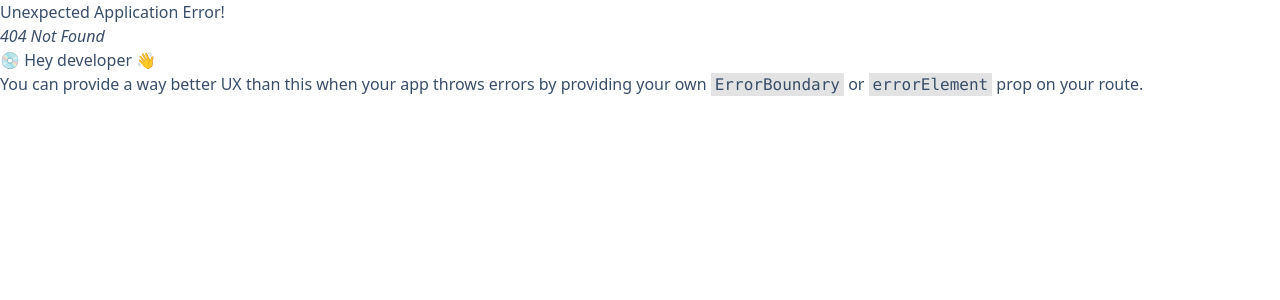
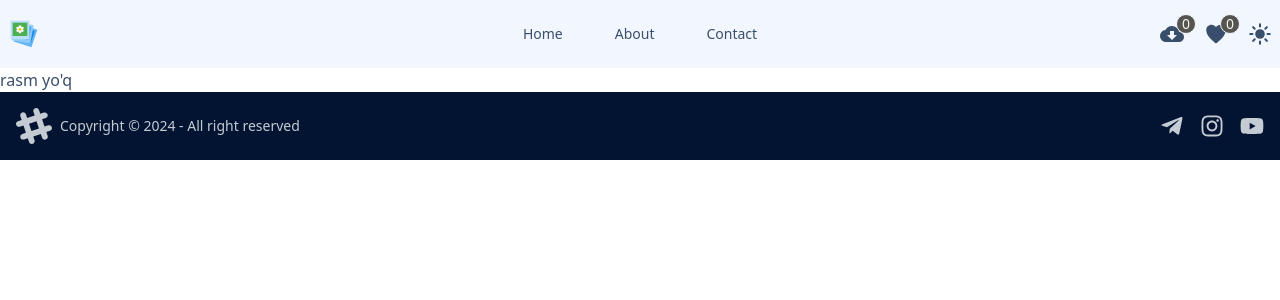
Before and after one commit to javohir-tech/unsplash-, a React (Vite) app: page /downloadImages in a window 1280 px wide. Before the commit this address had no page. Shown: the top 300 px of the page. Built offline with nearby package versions, Linux system fonts and the light colour scheme.

Commit message:
dowloadpage is create and update

```diff
--- /dev/null
+++ b/src/Components/Footer.jsx
@@ -0,0 +1,37 @@
+//icons
+import { FaTelegramPlane } from "react-icons/fa";
+import { FaInstagram, FaYoutube } from "react-icons/fa6";
+
+export default function Footer() {
+    return (
+        <div className='bg-neutral '>
+            <footer className="footer container text-neutral-content items-center p-4">
+                <aside className="grid-flow-col items-center">
+                    <svg
+                        width="36"
+                        height="36"
+                        viewBox="0 0 24 24"
+                        xmlns="http://www.w3.org/2000/svg"
+                        fillRule="evenodd"
+                        clipRule="evenodd"
+                        className="fill-current">
+                        <path
+                            d="M22.672 15.226l-2.432.811.841 2.515c.33 1.019-.209 2.127-1.23 2.456-1.15.325-2.148-.321-2.463-1.226l-.84-2.518-5.013 1.677.84 2.517c.391 1.203-.434 2.542-1.831 2.542-.88 0-1.601-.564-1.86-1.314l-.842-2.516-2.431.809c-1.135.328-2.145-.317-2.463-1.229-.329-1.018.211-2.127 1.231-2.456l2.432-.809-1.621-4.823-2.432.808c-1.355.384-2.558-.59-2.558-1.839 0-.817.509-1.582 1.327-1.846l2.433-.809-.842-2.515c-.33-1.02.211-2.129 1.232-2.458 1.02-.329 2.13.209 2.461 1.229l.842 2.515 5.011-1.677-.839-2.517c-.403-1.238.484-2.553 1.843-2.553.819 0 1.585.509 1.85 1.326l.841 2.517 2.431-.81c1.02-.33 2.131.211 2.461 1.229.332 1.018-.21 2.126-1.23 2.456l-2.433.809 1.622 4.823 2.433-.809c1.242-.401 2.557.484 2.557 1.838 0 .819-.51 1.583-1.328 1.847m-8.992-6.428l-5.01 1.675 1.619 4.828 5.011-1.674-1.62-4.829z"></path>
+                    </svg>
+                    <p>Copyright © {new Date().getFullYear()} - All right reserved</p>
+                </aside>
+                <nav className="grid-flow-col gap-4 md:place-self-center md:justify-self-end">
+                    <a  href="https://t.me/javohirSuvonov"  target="_blank" >
+                        < FaTelegramPlane className="w-6 h-6" />
+                    </a>
+                    <a href="https://www.instagram.com/suvonov_javohir1/" target="_blank">
+                        <FaInstagram className="w-6 h-6"/>
+                    </a>
+                    <a href="" target="_blank">
+                        <FaYoutube className="w-6 h-6"/>
+                    </a>
+                </nav>
+            </footer>
+        </div>
+    )
+}
--- a/src/Components/Image.jsx
+++ b/src/Components/Image.jsx
@@ -12,7 +12,7 @@
 function Image({ image, added }) {
 
   //context
-  const { dispatch, likedImages } = useGlobalContext()
+  const { dispatch, likedImages, downloadImages } = useGlobalContext()
 
   //data
   const { urls, links, user, alt_description } = image
@@ -24,6 +24,16 @@
       dispatch({ type: "ADD_LIKED_IMAGE", payload: img })
     } else {
       dispatch({ type: "UNLIKE", payload: image.id })
+    }
+  }
+
+  const AddDownloadImage = (picture) => {
+    const allReadyDownload = downloadImages.some((img) => img.id == picture.id)
+
+    if (!allReadyDownload) {
+      dispatch({ type: "DOWNLOAD", payload: picture })
+    } else {
+      alert("qoshilgan ")
     }
   }
 
@@ -48,8 +58,10 @@
           <h3 className="text-slate-100">{user.name}</h3>
         </Link>
       </span>
-      <span className="bottom-4  right-4 image-methods">
-        <a rel="nofollow" download target="_blank" href={links.download + '&force=true'}><TbDownload className="w-5 h-5" /></a>
+      <span onClick={() => AddDownloadImage(image)} className="bottom-4  right-4 image-methods">
+        <a href={links.download + '&force=true'} download="image.jpg" target="_blank" rel="nofollow">
+          <TbDownload className="w-5 h-5" />
+        </a>
       </span>
     </div>
   )
--- a/src/Components/Navbar.jsx
+++ b/src/Components/Navbar.jsx
@@ -3,14 +3,19 @@
 import { IoIosHeart } from "react-icons/io";
 import { FaMoon } from "react-icons/fa"
 import { IoSunny } from "react-icons/io5";
+import { MdCloudDownload } from "react-icons/md";
 
 //components
 import NavbarLinks from "./NavbarLinks";
+
 //react router dom
 import { Link } from "react-router-dom";
 
 //react
 import { useEffect, useState } from "react";
+
+//custom hooks
+import { useGlobalContext } from "../Hooks/useGlobalContext";
 
 
 
@@ -33,6 +38,8 @@
     }, [theme])
 
     //context js
+    const { likedImages, downloadImages } = useGlobalContext()
+
 
 
     return (
@@ -56,10 +63,19 @@
                                 <NavbarLinks />
                             </ul>
                         </div>
-                        <div className='navbar-end flex items-center gap-3'>
+                        <div className='navbar-end flex items-center gap-5'>
+
                             <div>
-                                <Link to="/likedImages" >
+                                <Link to="/downloadImages" className="relative">
+                                    < MdCloudDownload className="w-6 h-6" />
+                                    <div className="badge absolute bottom-3 left-4 w-5 h-5 bg-stone-600 text-slate-100 rounded-full p-1">{downloadImages.length}</div>
+                                </Link>
+                            </div>
+
+                            <div>
+                                <Link to="/likedImages" className="relative">
                                     <IoIosHeart className="w-6 h-6" />
+                                    <div className="badge absolute bottom-3 left-4 w-5 h-5 bg-stone-600 text-slate-100 rounded-full p-1">{likedImages.length}</div>
                                 </Link>
                             </div>
 
--- a/src/Components/index.js
+++ b/src/Components/index.js
@@ -4,3 +4,4 @@
 export {default as FormInput} from "./FormInput"
 export {default as Search} from './search'
 export {default as Image} from './Image'
+export {default as Footer} from './Footer'
--- a/src/Context/GloabalContext.jsx
+++ b/src/Context/GloabalContext.jsx
@@ -5,7 +5,8 @@
 
 const dataFromLocal = () => {
     return JSON.parse(localStorage.getItem("data-my-unsplash")) || {
-        likedImages: []
+        likedImages: [],
+        downloadImages: []
     }
 }
 
@@ -20,6 +21,13 @@
                 ...state,
                 likedImages: state.likedImages.filter((image) => image.id != payload)
             }
+        case "DOWNLOAD":
+            return { ...state, downloadImages: [...state.downloadImages, payload] }
+        case "UNDOWNLOAD":
+            return{
+                ...state,
+
+            }
         default:
             return state
     }
@@ -29,7 +37,7 @@
 
     const [state, dispatch] = useReducer(changesate, dataFromLocal())
 
-    // console.log(state)
+    console.log(state)
     useEffect(() => {
         return localStorage.setItem("data-my-unsplash", JSON.stringify(state))
     }, [state])
--- a/src/Layout/MainLayout.jsx
+++ b/src/Layout/MainLayout.jsx
@@ -1,14 +1,15 @@
 import React from 'react'
 import { Outlet } from 'react-router-dom'
-import { Navbar } from '../Components'
+import { Footer, Navbar } from '../Components'
 
 function MainLayout() {
   return (
     <>
-    <Navbar/>
+      <Navbar />
       <main>
-        <Outlet/>
+        <Outlet />
       </main>
+      <Footer />
     </>
   )
 }
--- /dev/null
+++ b/src/Pages/DownloadImages.jsx
@@ -0,0 +1,32 @@
+//custom hooks
+import { Image } from '../Components'
+import { useGlobalContext } from '../Hooks/useGlobalContext'
+
+//mesonary
+import Masonry, { ResponsiveMasonry } from "react-responsive-masonry"
+
+
+export default function DownloadImages() {
+
+  const { downloadImages } = useGlobalContext()
+
+  if (downloadImages.length == 0) {
+    return (
+      <h1>rasm yo'q</h1>
+    )
+  }
+
+  return (
+    <div className='container my-5'>
+      <ResponsiveMasonry
+        columnsCountBreakPoints={{ 350: 2, 750: 3, 900: 4 }}
+      >
+        <Masonry gutter="10px">
+          {downloadImages.map((image) => {
+            return <Image key={image.id} image={image} />
+          })}
+        </Masonry>
+      </ResponsiveMasonry>
+    </div>
+  )
+}
--- a/src/Pages/LikedImages.jsx
+++ b/src/Pages/LikedImages.jsx
@@ -1,6 +1,9 @@
 //custom hooks
 import { Image } from "../Components"
 import { useGlobalContext } from "../Hooks/useGlobalContext"
+
+//react router dom
+import { Link } from "react-router-dom"
 
 //masonry
 import Masonry, { ResponsiveMasonry } from "react-responsive-masonry"
@@ -9,6 +12,13 @@
 export default function LikedImages() {
 
   const { likedImages, dispatch } = useGlobalContext()
+
+  if (likedImages.length == 0) {
+    return <div className=" flex flex-col container justify-center text-center h-full my-auto liked-image__content items-center">
+      <h1 className="mb-5 font-semibold text-lg">You have no favorite pictures!!!</h1>
+      <Link to="/" className="btn btn-primary" >Home</Link>
+    </div>
+  }
 
   return (
     <>
--- a/src/Pages/index.js
+++ b/src/Pages/index.js
@@ -3,3 +3,4 @@
 export { default as Contact } from './Contact'
 export { default as LikedImages} from './LikedImages'
 export { default as UserPage} from './UserPage'
+export { default as DownloadImages} from './DownloadImages'
--- a/src/Router.jsx
+++ b/src/Router.jsx
@@ -3,7 +3,7 @@
 
 //pages
 import App from "./App";
-import { About, Contact, Home, LikedImages, UserPage } from "./Pages";
+import { About, Contact, DownloadImages, Home, LikedImages, UserPage } from "./Pages";
 
 //actions
 import { action as HomeAction } from "./Pages/Home";
@@ -34,6 +34,10 @@
             {
                 path: "/userpage/:id",
                 element: <UserPage />
+            },
+            {
+                path:"/downloadImages",
+                element:<DownloadImages/>
             }
         ]
     }
--- a/src/index.css
+++ b/src/index.css
@@ -12,3 +12,7 @@
   group-hover:visible  group-hover:opacity-100   transition-all  duration-300
   }
 }
+
+.liked-image__content{
+  height: 100vh;
+}
```
